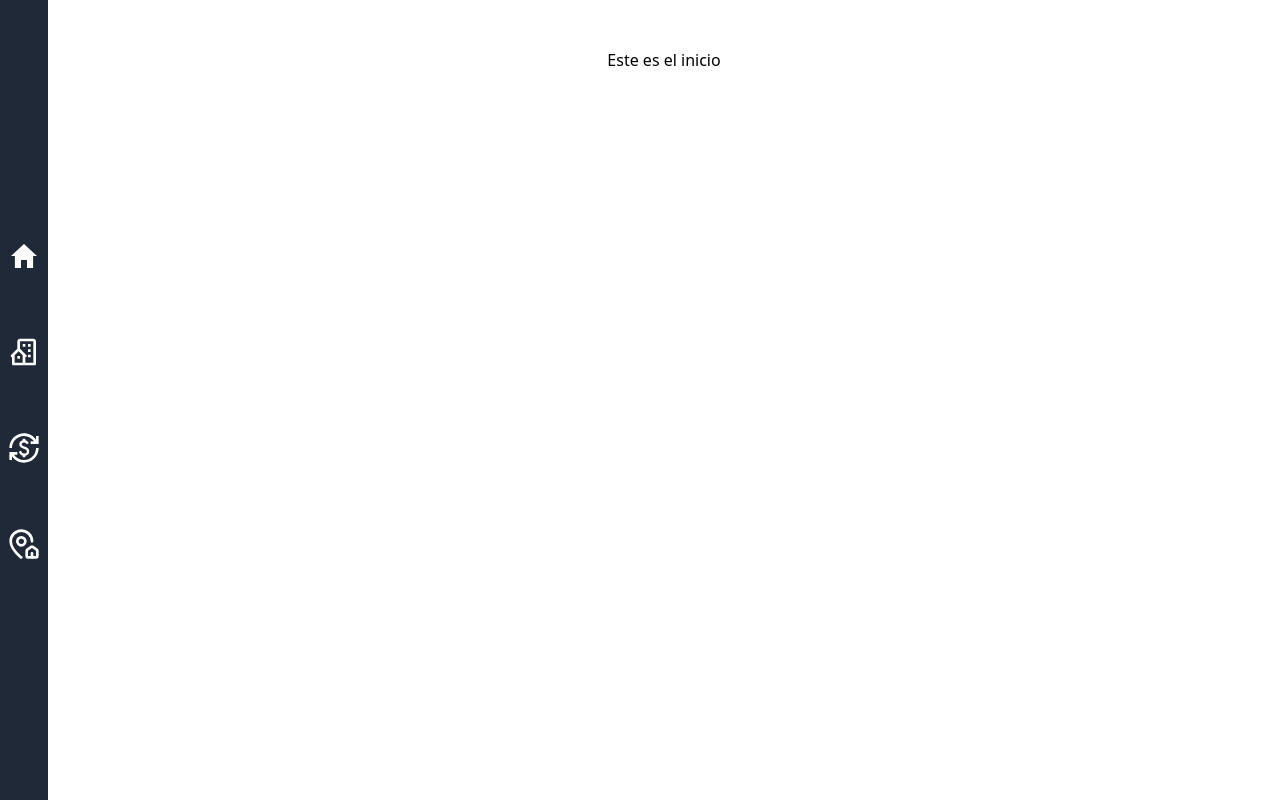
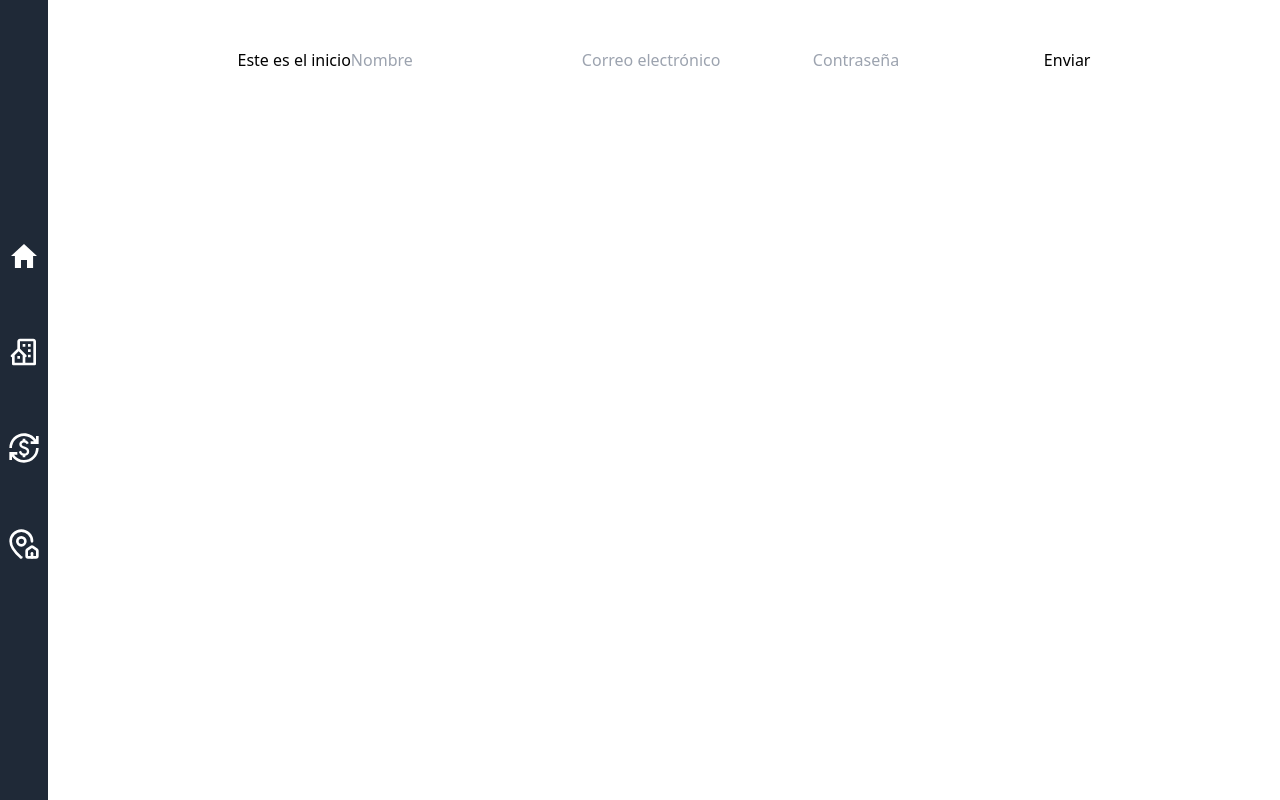
Before and after one commit to juniorjavierduquevalera/conciliaciones, a Next.js app: page / in a window 1280 px wide. Built offline with nearby package versions, Linux system fonts and the light colour scheme.

Commit message:
custom hooks y atomic desing

```diff
--- a/package.json
+++ b/package.json
@@ -15,7 +15,8 @@
     "react": "^19.0.0",
     "react-data-table-component": "^7.6.2",
     "react-dom": "^19.0.0",
-    "react-icons": "^5.5.0"
+    "react-icons": "^5.5.0",
+    "react-toastify": "^11.0.5"
   },
   "devDependencies": {
     "@types/js-cookie": "^3.0.6",
--- a/src/app/page.tsx
+++ b/src/app/page.tsx
@@ -1,9 +1,13 @@
+import Form from "src/components/auth/organismo/Form";
+
+
 export default function Home() {
   return (
       <div className="flex">
         <div>
           Este es el inicio
         </div>
+        <Form/>
       </div>
   );
 }
--- /dev/null
+++ b/src/components/auth/atomos/Button.tsx
@@ -0,0 +1,10 @@
+interface ButtonProps {
+  onClick: () => void;
+  children: React.ReactNode;
+}
+
+const Button: React.FC<ButtonProps> = ({ onClick, children }) => {
+  return <button onClick={onClick}>{children}</button>;
+};
+
+export default Button;
--- /dev/null
+++ b/src/components/auth/atomos/Input.tsx
@@ -0,0 +1,12 @@
+interface InputProps {
+  type: 'text' | 'password' | 'email';
+  placeholder: string;
+  value: string;
+  onChange: (e: React.ChangeEvent<HTMLInputElement>) => void;
+}
+
+const Input: React.FC<InputProps> = ({ type, placeholder, value, onChange }) => {
+  return <input type={type} placeholder={placeholder} value={value} onChange={onChange} />;
+};
+
+export default Input;
--- /dev/null
+++ b/src/components/auth/moleculas/FormInput.tsx
@@ -0,0 +1,16 @@
+import React from 'react';
+import Input from '../atomos/Input';
+import { useInputValue } from 'src/hooks/useInputType';
+
+interface FormInputProps {
+  type: 'text' | 'password' | 'email';
+  placeholder: string;
+}
+
+const FormInput: React.FC<FormInputProps> = ({ type, placeholder }) => {
+  const { value, onChange } = useInputValue();
+
+  return <Input type={type} placeholder={placeholder} value={value} onChange={onChange} />;
+};
+
+export default FormInput;
--- /dev/null
+++ b/src/components/auth/organismo/Form.tsx
@@ -0,0 +1,23 @@
+'use client'
+import React from 'react';
+import FormInput from '../moleculas/FormInput';
+import Button from '../atomos/Button';
+
+const Form: React.FC = () => {
+  const handleSubmit = (e: React.FormEvent) => {
+    e.preventDefault();
+    // Aquí puedes añadir la lógica para enviar el formulario
+    console.log('Formulario enviado');
+  };
+
+  return (
+    <form onSubmit={handleSubmit}>
+      <FormInput type="text" placeholder="Nombre" />
+      <FormInput type="email" placeholder="Correo electrónico" />
+      <FormInput type="password" placeholder="Contraseña" />
+      <Button>Enviar</Button>
+    </form>
+  );
+};
+
+export default Form;
--- /dev/null
+++ b/src/hooks/useInputType.tsx
@@ -0,0 +1,12 @@
+'use client'
+import { useState } from 'react';
+
+export const useInputValue = (initialValue: string = '') => {
+  const [value, setValue] = useState(initialValue);
+
+  const handleChange = (e: React.ChangeEvent<HTMLInputElement>) => {
+    setValue(e.target.value);
+  };
+
+  return { value, onChange: handleChange };
+};
```
Also changed, not shown: 1 other file (tests, documents, lock files or other folders).
